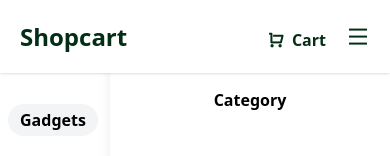
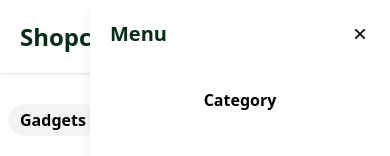
Before and after one commit to mac-101/Ecommerce-website, a React (Vite) app: page / in a window 390 px wide. Both pictures are taken after a click on the button 358 px from the left and 36 px from the top of the page. Shown: the top 156 px of the page. Built offline with nearby package versions, Linux system fonts and the light colour scheme; no server answers.

Commit message:
beleived to be done

```diff
--- a/src/components/header.jsx
+++ b/src/components/header.jsx
@@ -4,12 +4,15 @@ import { Link } from "react-router-dom";
 export default function Header() {
   const [sideNav, setSideNav] = useState(false);
 
-  // Toggle sidebar visibility
+  const hideNav = () => {
+    setSideNav(false);
+  };
+
   const toggleSideNav = () => {
     setSideNav((prev) => !prev);
   };
 
-  // Hide sidebar on scroll
+  // Optional: auto-hide sidebar on scroll
   useEffect(() => {
     const handleScroll = () => {
       if (sideNav) {
@@ -23,7 +26,7 @@ export default function Header() {
   const NavContent = (
     <>
       <nav className={`flex ${sideNav ? "flex-col my-10" : ""} items-center font-semibold gap-10 cursor-pointer`}>
-        <p onClick={() => setSideNav(false)} className="hover:text-green-950 hover:font-bold">Category</p>
+        <p onClick={hideNav} className="hover:text-green-950 hover:font-bold">Category</p>
         <p className="hover:text-green-950 hover:font-bold">Deals</p>
         <p className="hover:text-green-950 hover:font-bold">What's New</p>
         <p className="hover:text-green-950 hover:font-bold">Delivery</p>
@@ -54,7 +57,7 @@ export default function Header() {
   return (
     <>
       {/* Header */}
-      <div className="flex justify-between items-center py-5 fixed top-0 w-full shadow px-5 bg-white z-50">
+      <div className="flex justify-between items-center py-5 fixed top-0 w-full shadow px-5 z-0 bg-white">
         <Link to="/">
           <h1 className="text-green-950 font-bold text-2xl">Shopcart</h1>
         </Link>
@@ -80,11 +83,8 @@ export default function Header() {
       </div>
 
       {/* Sidebar: only on small screens and when toggled */}
-      <div
-        className={`fixed top-0 right-0 w-full max-w-70 h-full bg-white shadow-lg z-40 p-5 lg:hidden transition-transform duration-300 ${
-          sideNav ? "translate-x-0" : "translate-x-full"
-        }`}
-      >
+      {sideNav && (
+        <div className="fixed top-0 right-0 w-full max-w-75 h-full bg-white shadow-lg z-40 p-5 lg:hidden transition-transform duration-300">
           <div className="flex justify-between items-center mb-4">
             <h2 className="text-xl font-bold text-green-950">Menu</h2>
             <button onClick={toggleSideNav} className="text-xl">
@@ -93,6 +93,7 @@ export default function Header() {
           </div>
           {NavContent}
         </div>
+      )}
     </>
   );
 }
```
Lines whose indentation alone changed are shown as unchanged.
